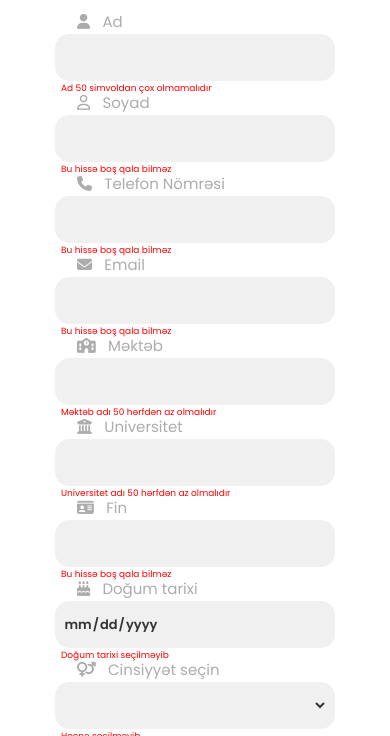
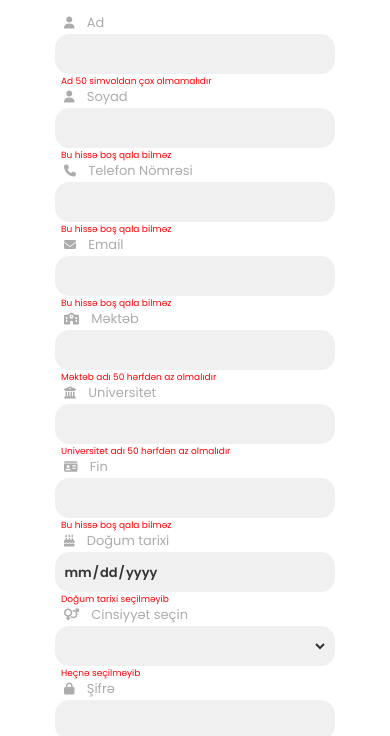
Before and after one commit to muradorucov/StartUpWiseTime, a plain HTML site: page register.html in a window 390 px wide. Shown: the part 83-819 px from the top of the page. Drawn offline with nearby package versions, Linux system fonts and the light colour scheme.

Commit message:
register page 100% update v.1.0.6

```diff
--- a/css/register.css
+++ b/css/register.css
@@ -11,9 +11,11 @@ body {
   color: #444;
   margin-bottom: 15px;
 }
-.forms-container{
+
+.forms-container {
   width: 50%;
 }
+
 .register-container {
   display: flex;
   position: relative;
@@ -37,7 +39,6 @@ body {
 .input-field {
   position: relative;
   min-width: 230px;
-  /* width: 42%; */
   display: flex;
   background-color: #f0f0f0;
   margin: 15px 10px;
@@ -48,7 +49,7 @@ body {
   padding: 0 0.4rem;
 }
 
-.input-field:hover{
+.input-field:hover {
   border: 1px solid #5995fd;
   transition: ease .3s;
 }
@@ -62,13 +63,13 @@ body {
   color: #333;
   border-radius: 55px;
 }
+
 .label-register {
   text-align: center;
   color: #acacac;
   transition: 0.5s;
   font-size: 15px;
 }
-
 
 label {
   margin: 0 !important;
@@ -91,34 +92,18 @@ label i {
   outline: 0;
   border: 0;
 }
+
 input[type="date"]::-webkit-calendar-picker-indicator {
   color: rgba(0, 0, 0, 0);
   opacity: 1;
   display: block;
-  background: url(/*yourURLHere*/) no-repeat;
+  background: url(/*URL*/) no-repeat;
   width: 25px;
   height: 25px;
   border-width: thin;
-  /* margin-left: 50%; */
-}
-/* ::-webkit-calendar-picker-indicator {
-  position: absolute;
-  left: 10px;
-  background: ;
-  color: #acacac;
-  font-size: 1.2rem;
-  opacity: 0;
 }
 
-::-webkit-datetime-edit-fields-wrapper {
-  position: absolute;
-  left: 38px;
-  top: 18px;
-  /* margin-left: 300px; */
-/* }  */
-
 .register-text-danger {
-  /* display: none; */
   width: 250px;
   position: absolute;
   bottom: -17px;
@@ -239,7 +224,6 @@ input[type="date"]::-webkit-calendar-picker-indicator {
 
   .register-text-danger {
     font-size: 11px;
-    /* display: none; */
   }
 
   .input-field {
@@ -250,9 +234,10 @@ input[type="date"]::-webkit-calendar-picker-indicator {
 }
 
 @media (max-width: 999px) {
-  .forms-container{
+  .forms-container {
     width: 100%;
   }
+
   .register-container {
     display: block;
   }
@@ -294,11 +279,12 @@ input[type="date"]::-webkit-calendar-picker-indicator {
 }
 
 @media (max-width: 570px) {
-  .forms-container{
+  .forms-container {
     width: 100%;
   }
+
   .register-container::before {
-    transform: translate(53%, 51%);
+    transform: translate(53%, 48%);
   }
 
   .register-input {
@@ -307,11 +293,12 @@ input[type="date"]::-webkit-calendar-picker-indicator {
     margin: auto;
   }
 
-  label{
+  label {
     display: block !important;
   }
+
   .input-field {
-    height: 47px;
+    height: 40px;
     margin: 10px auto;
     margin-top: 0;
     align-items: center;
@@ -333,9 +320,17 @@ input[type="date"]::-webkit-calendar-picker-indicator {
   }
 
   .register-text-danger {
-    /* display: none; */
     font-size: 9px;
     bottom: -15px;
+  }
+
+  label i {
+    font-size: 12px;
+    margin-left: 9px;
+  }
+
+  .label-register {
+    font-size: 13px;
   }
 
   .image {
--- a/register.html
+++ b/register.html
@@ -31,7 +31,7 @@
                         </div>
                     </label>
                     <label for="surname">
-                        <i class="far fa-user"></i>
+                        <i class="fas fa-user" aria-hidden="true"></i>
                         <span class="label-register">Soyad</span>
                         <div class="input-field ">
                             <input type="text" name="surname" />
```
